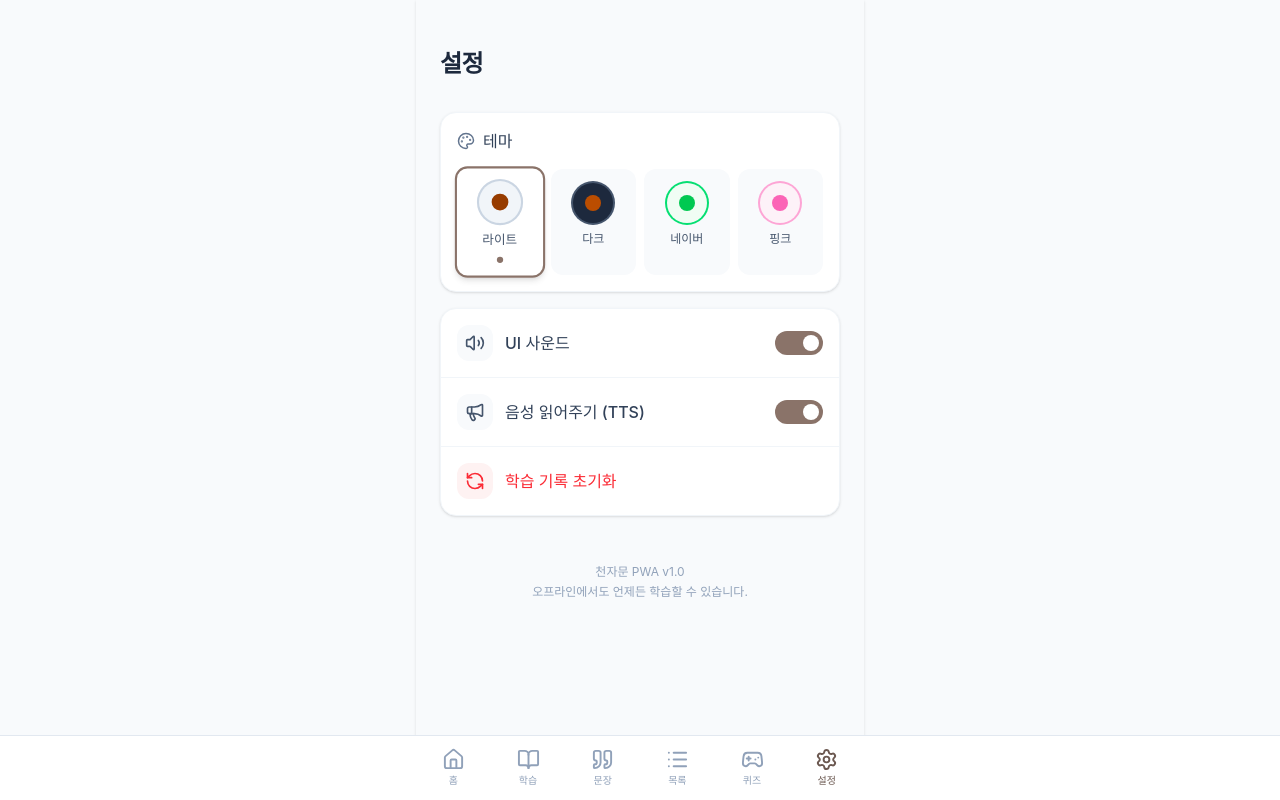
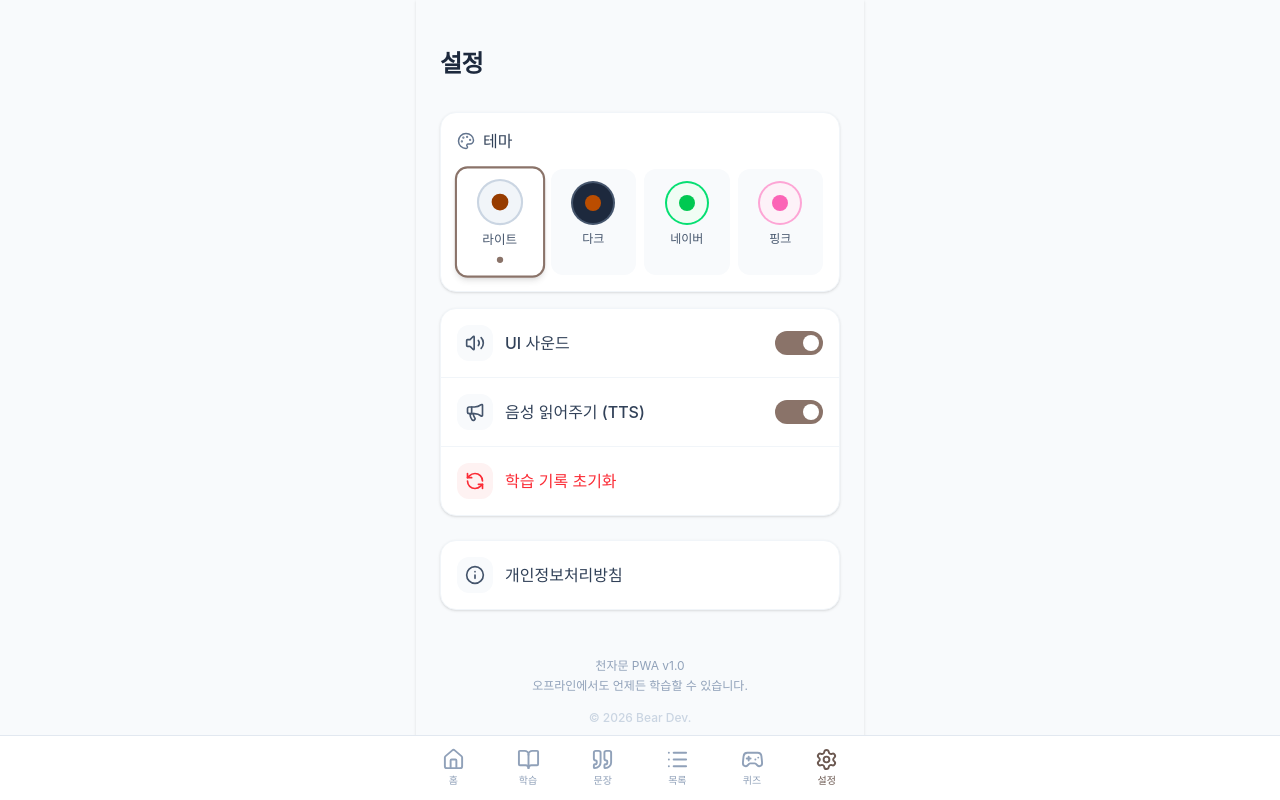
Before and after one commit to iloveadi/1000, a React (Vite) app: page /settings in a window 1280 px wide. Built offline with nearby package versions, Linux system fonts and the light colour scheme; a web font is replaced by a local one.

Commit message:
feat(settings): add privacy policy link and copyright notice

```diff
--- a/src/pages/Settings.jsx
+++ b/src/pages/Settings.jsx
@@ -115,11 +115,29 @@ export default function Settings() {
 
                 </div>
 
+                {/* Information Options */}
+                <div className="bg-white dark:bg-slate-800 naver:bg-white rounded-2xl shadow-sm border border-slate-100 dark:border-slate-700 naver:border-green-200 overflow-hidden divide-y divide-slate-100 dark:divide-slate-700 transition-colors mt-6">
+                    <a
+                        href="/privacy-policy"
+                        target="_blank"
+                        rel="noopener noreferrer"
+                        className="w-full flex items-center justify-between p-4 active:bg-slate-50 dark:active:bg-slate-700 transition-colors"
+                    >
+                        <div className="flex items-center gap-3">
+                            <div className="bg-slate-50 dark:bg-slate-700 p-2 rounded-xl transition-colors">
+                                <Info className="text-slate-600 dark:text-slate-300" size={20} />
+                            </div>
+                            <span className="text-slate-700 dark:text-slate-200 naver:text-green-900 font-medium">개인정보처리방침</span>
+                        </div>
+                    </a>
+                </div>
+
             </div>
 
             <div className="mt-12 text-center text-xs text-slate-400">
                 <p>천자문 PWA v1.0</p>
                 <p className="mt-1">오프라인에서도 언제든 학습할 수 있습니다.</p>
+                <p className="mt-4 font-medium text-slate-300 dark:text-slate-500">&copy; 2026 Bear Dev.</p>
             </div>
 
         </div >
```
